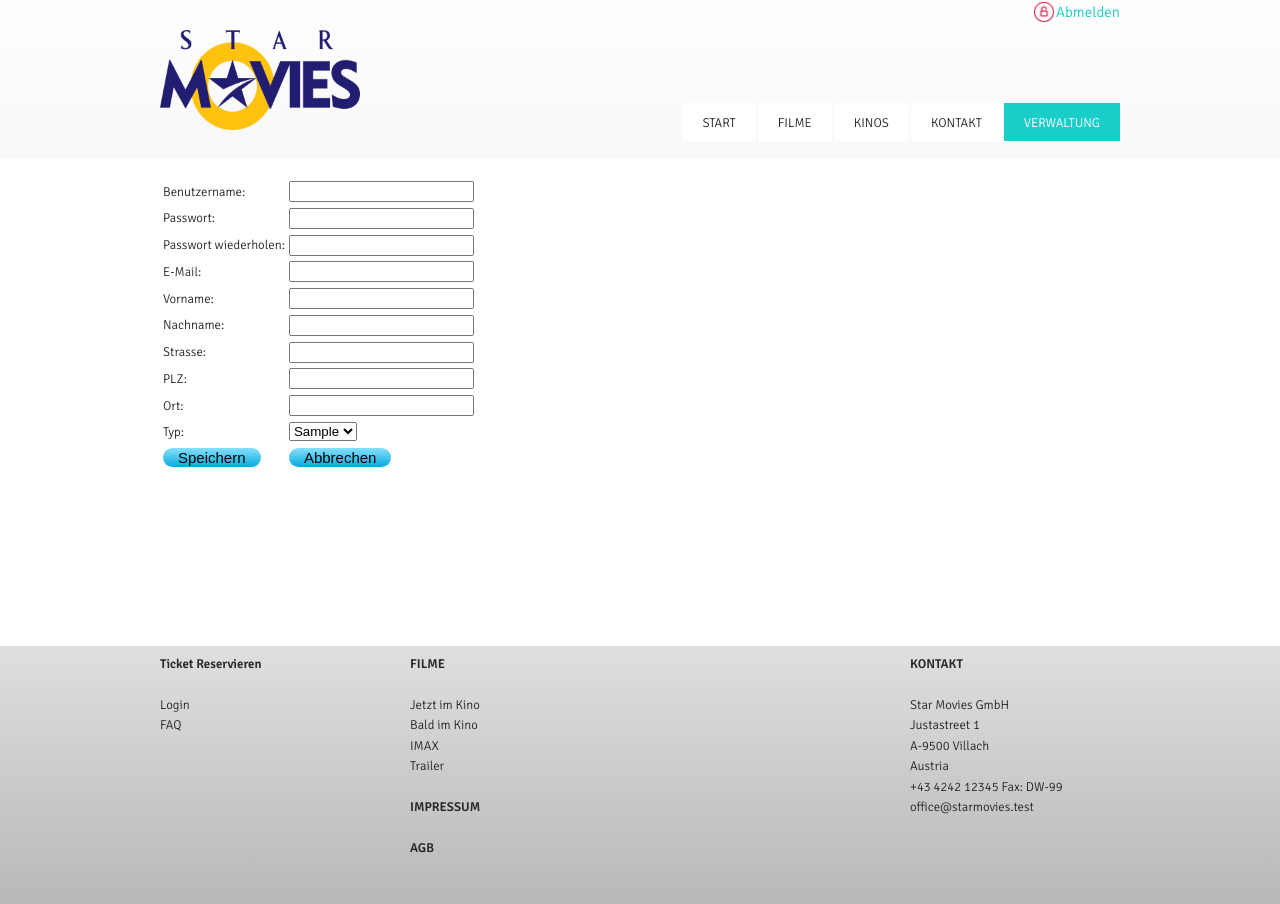
After one commit to FBSKlagenfurt/Kino, a PHP site: page /EditEmployee.php in a window 1280 px wide. The commit adds this page. Run offline with PHP 8.4, Linux system fonts and the light colour scheme; the visitor is signed in with stand-in values (Sample User, id 1); tables that the repository leaves empty hold one stand-in row (values such as "Sample post").

Commit message:
Mitarbeiter Verwaltung hinzugefügt

```diff
--- /dev/null
+++ b/Website/EditEmployee.php
@@ -0,0 +1,232 @@
+<?php
+   session_start();
+    set_include_path(get_include_path() . PATH_SEPARATOR . $_SERVER["DOCUMENT_ROOT"]. "/../" ."/libary");
+    require_once("general.php");
+    $IsLoggedID = isLoggedIn();
+    if(!$IsLoggedID)
+    {
+        session_start();
+        $_SESSION["ReturnUrl"] = "/ManageOverview.php";
+        redirect("/login.php");
+    }
+    else if(isset($_POST["Vorname"]) && isset($_POST["Nachname"]) && isset($_POST["Benutzername"]) && isset($_POST["E-Mail"]) && isset($_POST["Strasse"]) && isset($_POST["PLZ"]) && isset($_POST["Ort"]) && isset($_POST["Typ"]))
+    {
+        require_once("getSqlConnection.php");
+        if(isset($_POST["mid"]))
+            $myval = $_POST["mid"];
+        else
+            $myval = 0;
+        $myval1 = $_POST["Vorname"];
+        $myval2 = $_POST["Nachname"];
+        $myval3 = $_POST["Benutzername"];
+        $myval4 = $_POST["E-Mail"];
+        $myval5 = $_POST["Strasse"];
+        $myval6 = $_POST["PLZ"];
+        $myval7 = $_POST["Ort"];
+        $myval8 = $_POST["Typ"];
+        if(isset($_POST["Passwort"]))
+            $myval9 = $_POST["Passwort"];
+        else
+            $myval9 = '';
+        require_once("getSqlConnection.php");
+        $sqlcon = getSqlCon();
+        $x = $sqlcon->prepare("CALL p_ManipulateUser (?, ?, ?, ?, ?, ?, ?, ?, ?, ?)");
+        $x->bind_param("issssissss", $myval, $myval3, $myval5, $myval6, $myval7, $myval8, $myval4, $myval1, $myval2, $myval9);
+        $result = $x->execute();
+        $sqlcon->close();
+        redirect('/ManageOverview.php');
+    }
+    else if(isset($_GET["id"]))
+    {
+        require_once("getSqlConnection.php");
+        $sqlcon = getSqlCon();
+        $x = $sqlcon->prepare("SELECT * FROM v_mitarbeiter WHERE ID = ?");
+        $mypar = $_GET["id"];
+        $x->bind_param("i", $mypar);
+        $x->execute();
+        $x->bind_result($ID, $Benutzername, $Vorname, $Nachname, $EMail, $Strasse, $PLZ, $Ort, $Typ);
+        $x->fetch();
+        $sqlcon->close();
+    }
+    else if(isset($_GET["delid"]))
+    {
+        require_once("getSqlConnection.php");
+        $delId = $_GET["delid"];
+        $sqlcon = getSqlCon();
+        $x = $sqlcon->prepare("CALL p_DeleteUser( ? )");
+        $x->bind_param("i", $delId);
+        $result = $x->execute();
+        $sqlcon->close();
+        redirect('/ManageOverview.php');
+    }
+?>
+<!DOCTYPE html PUBLIC "-//W3C//DTD XHTML 1.0 Strict//EN" "http://www.w3.org/TR/xhtml1/DTD/xhtml1-strict.dtd">
+<html xmlns="http://www.w3.org/1999/xhtml" xml:lang="en">
+<head>
+    <meta http-equiv="Content-Type" content="text/html; charset=utf-8" />
+    <link href="http://fonts.googleapis.com/css?family=Signika:300,600&amp;subset=latin,latin-ext" rel="stylesheet" type="text/css" /><link href="http://fonts.googleapis.com/css?family=Open+Sans:300italic,800italic,800" rel="stylesheet" type="text/css" />
+    <link href="Style/base.css" rel="stylesheet" type="text/css" />
+    <script src="/Scripts/jquery.js" language="javascript"></script>
+  <title>Star Movies</title>
+</head>
+<body>
+</div>
+    <div class="header">
+      <div class="page">
+         <div class="title">
+            <a href="/"><img src="/Images/title.png" alt="Star Movies Logo" width="200px" height="100px" /></a>
+         </div>
+         <div class="menu">
+                <div class="topmenu">
+                    <a href="/Login.php"><img src="/Images/login.png" style="vertical-align:middle"; width="24px" height="24px" /><span style="line-height:24px; vertical-align:middle; font-size:15px;"><?php if($IsLoggedID)echo "Abmelden"; else echo "Anmelden";?></span></a>
+                </div>
+                <div class="clear"></div>
+                <div class="mainmenu">
+                    <div class="menuentry">
+                        <a href="/">Start</a>
+                    </div>
+                    <div class="menuentry">
+                        <a href="MovieOverview.php">Filme</a>
+                    </div>
+                    <div class="menuentry">
+                        <a href="CinemaOverview.php">Kinos</a>
+                    </div>
+                    <div class="menuentry">
+                        <a href="/">Kontakt</a>
+                    </div>
+                    <?php if($IsLoggedID) echo '
+                    <div class="selmenuentry">
+                        <a href="/ManageOverview.php">Verwaltung</a>
+                    </div>' ?>
+                </div>
+         </div>
+      </div>
+    </div>
+    <div class="page">
+        <div class="main">
+            <form id="cinemaForm" action="<?PHP echo htmlspecialchars($_SERVER['PHP_SELF']); ?>" method="post">
+            <input type="hidden" name="mid" value="<?PHP if(isset($_GET['id'])) echo $_GET['id'] ?>">
+            <table>
+                <tbody>
+                    <tr>
+                        <td>Benutzername:</td>
+                        <td>
+                            <input name="Benutzername" type="text" value="<?php if(isset($_GET['id'])&&isset($Benutzername)) echo $Benutzername ?>"/>
+                        </td>
+                    </tr>
+                    <tr>
+                        <td>Passwort:</td>
+                        <td>
+                            <input name="Passwort" type="password" value=""/>
+                        </td>
+                    </tr>
+                    <tr>
+                        <td>Passwort wiederholen:</td>
+                        <td>
+                            <input name="Passwort" type="password" value=""/>
+                        </td>
+                    </tr>
+                    <tr>
+                        <td>E-Mail:</td>
+                        <td>
+                            <input name="E-Mail" type="text" value="<?php if(isset($_GET['id'])&&isset($EMail)) echo $EMail ?>"/>
+                        </td>
+                    </tr>
+                    <tr>
+                        <td>Vorname:</td>
+                        <td>
+                            <input name="Vorname" type="text" value="<?php if(isset($_GET['id'])&&isset($Vorname)) echo $Vorname ?>"/>
+                        </td>
+                    </tr>
+                    <tr>
+                        <td>Nachname:</td>
+                        <td>
+                            <input name="Nachname" type="text" value="<?php if(isset($_GET['id'])&&isset($Nachname)) echo $Nachname ?>" />
+                        </td>
+                    </tr>
+                    <tr>
+                        <td>Strasse:</td>
+                        <td>
+                            <input name="Strasse" type="text" value="<?php if(isset($_GET['id'])&&isset($Strasse)) echo $Strasse ?>"></input>
+                        </td>
+                    </tr>
+                     <tr>
+                        <td>PLZ:</td>
+                        <td>
+                            <input name="PLZ" type="text" value="<?php if(isset($_GET['id'])&&isset($PLZ)) echo $PLZ ?>"></input>
+                        </td>
+                    </tr>
+                     <tr>
+                        <td>Ort:</td>
+                        <td>
+                            <input name="Ort"type="text" value="<?php if(isset($_GET['id'])&&isset($Ort)) echo $Ort ?>"></input>
+                        </td>
+                    </tr>
+                     <tr>
+                        <td>Typ:</td>
+                        <td>
+                            <?php
+                                 require_once("../Libary/getSqlConnection.php");
+                                 $sqlcon = getSqlCon();
+                                 $x = $sqlcon->prepare("SELECT id, Typ FROM t_typ;");
+                                 $x->execute();
+                                 $x->bind_result($id,$Typ);
+                                 echo "<select name='Typ'>";
+                                 while($x->fetch())
+                                 {
+                                      echo "<option value='".$id."'>".$Typ."</option>";
+
+                                }
+                                echo "</select>";
+                                $sqlcon->close();
+                            ?>
+                        </td>
+                    </tr>
+                    <tr>
+                        <td style="min-width:120px;">
+                            <input class="submitbutton" type="submit" value="Speichern"/>
+                        </td>
+                        <td>
+                            <input class="submitbutton" type="button" value="Abbrechen" onclick="location.href='/ManageOverview.php'" />
+                        </td>
+                    </tr>
+                </tbody>
+            </table>
+        </div>
+        <div class="clear">
+        </div>
+    </div>
+    <div class="clear"></div>
+    <br /><br /><br />
+    <div class="footer">
+      <div class="page">
+        <div class="col1">
+            <b>Ticket Reservieren</b><br /><br />
+            <a href="/login.php">Login</a><br />
+            <a href="/">FAQ</a>
+        </div>
+        <div class="col2">
+            <b>FILME</b><br /><br />
+            <a href="/">Jetzt im Kino</a><br />
+            <a href="/">Bald im Kino</a><br />
+            <a href="/">IMAX</a><br />
+            <a href="/">Trailer</a><br />
+            <br />
+            <b><a href="/Impressum.aspx">IMPRESSUM</a></b><br /><br />
+            <b><a href="/AGB.pdf" target="_blank">AGB</a></b><br />
+        </div>
+        <div class="col3">
+            <b>KONTAKT</b><br /><br />
+            Star Movies GmbH<br />
+            <a href="maps:address=Hauptplatz 1, A-9500 Villach, Austria">Justastreet 1<br />
+            A-9500 Villach<br />
+            Austria<br />
+            </a>
+            <a href="tel:+43424212345">+43 4242 12345</a> Fax: <a href="fax:+4342421234599">DW-99</a><br />
+            <a href="mailto:office@starmovies.test">office@starmovies.test</a><br />
+        </div>
+      </div>
+    </div>
+    </form>
+</body>
+</html>
```
Also changed, not shown: Website/ManageOverview.php (+45 -0 lines).
